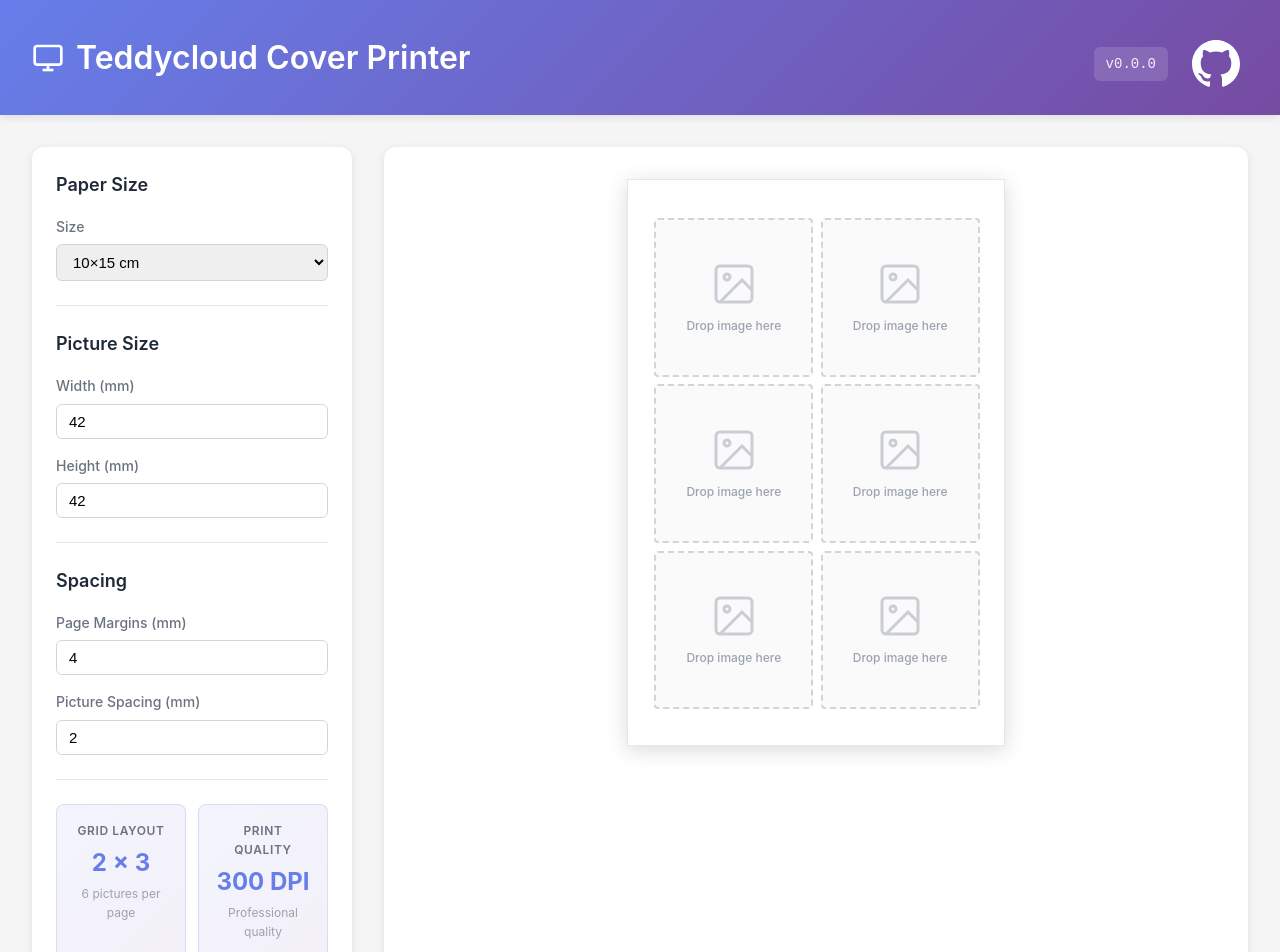
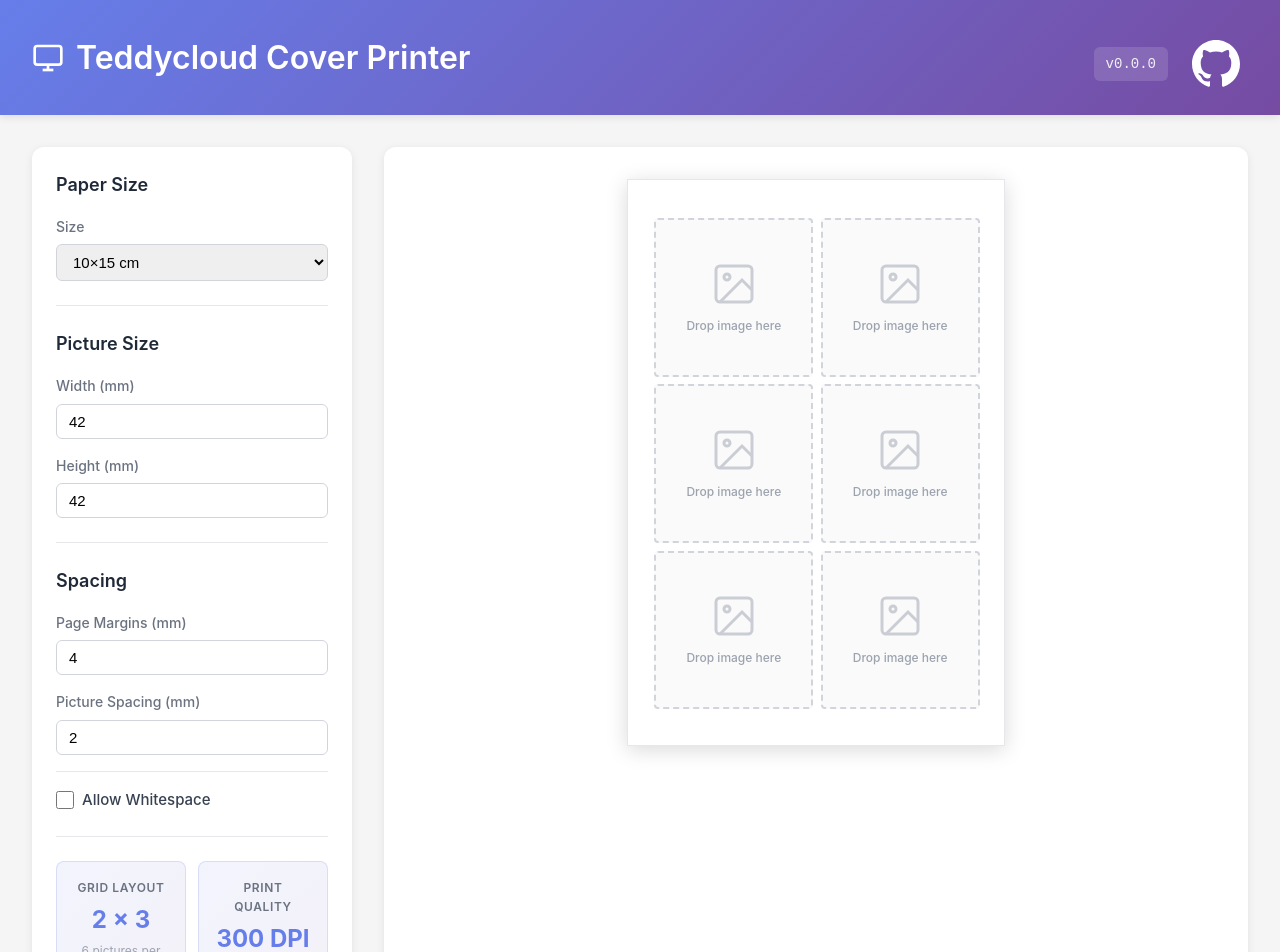
Before and after one commit to guided-traffic/cover-printer, an Angular app: page / in a window 1280 px wide. Shown: the top 952 px of the page. Built offline with nearby package versions, Linux system fonts and the light colour scheme.

Commit message:
feat: add allow whitespace checkbox

```diff
--- a/src/app/app.component.css
+++ b/src/app/app.component.css
@@ -151,6 +151,36 @@
   outline: none;
   border-color: #667eea;
   box-shadow: 0 0 0 3px rgba(102, 126, 234, 0.1);
+}
+
+/* Checkbox Group */
+.checkbox-group {
+  margin-top: 1rem;
+  padding-top: 1rem;
+  border-top: 1px solid #e5e7eb;
+}
+
+.checkbox-group label {
+  display: flex;
+  align-items: center;
+  gap: 0.5rem;
+  cursor: pointer;
+  font-size: 0.9375rem;
+  font-weight: 500;
+  color: #374151;
+  margin-bottom: 0;
+}
+
+.checkbox-group input[type="checkbox"] {
+  width: 1.125rem;
+  height: 1.125rem;
+  cursor: pointer;
+  accent-color: #667eea;
+}
+
+.checkbox-group input[type="checkbox"]:focus {
+  outline: 2px solid #667eea;
+  outline-offset: 2px;
 }
 
 /* Info Section */
@@ -338,12 +368,15 @@
 }
 
 .image-container img {
+  position: absolute;
+  top: 0;
+  left: 0;
   max-width: none;
   max-height: none;
   width: auto;
   height: auto;
   display: block;
-  transform-origin: center center;
+  transform-origin: top left;
   pointer-events: none;
   user-select: none;
 }
@@ -482,7 +515,7 @@
     -webkit-print-color-adjust: exact;
     print-color-adjust: exact;
     /* Ensure transform is preserved during print */
-    transform-origin: center center !important;
+    transform-origin: top left !important;
   }
 
   @page {
--- a/src/app/app.component.html
+++ b/src/app/app.component.html
@@ -87,6 +87,16 @@
             step="0.5"
           />
         </div>
+        <div class="form-group checkbox-group">
+          <label for="allow-whitespace">
+            <input
+              type="checkbox"
+              id="allow-whitespace"
+              [(ngModel)]="allowWhitespace"
+            />
+            Allow Whitespace
+          </label>
+        </div>
       </div>
 
       <div class="info-section">
@@ -151,7 +161,9 @@
                    (wheel)="onWheel($event, placeholder)">
                 <img
                   [src]="placeholder.imageData"
-                  [style.transform]="'translate(' + placeholder.offsetX + 'px, ' + placeholder.offsetY + 'px) scale(' + placeholder.scale + ')'"
+                  [style.width.px]="placeholder.imageWidth * placeholder.scale"
+                  [style.height.px]="placeholder.imageHeight * placeholder.scale"
+                  [style.transform]="'translate(' + placeholder.offsetX + 'px, ' + placeholder.offsetY + 'px)'"
                   alt="Placeholder image"
                 />
                 <button class="reset-btn no-print" (click)="resetImage($event, placeholder)" title="Reset image (fit to fill)">
--- a/src/app/app.component.ts
+++ b/src/app/app.component.ts
@@ -52,6 +52,9 @@ export class AppComponent {
   // Spacing in mm
   margins = 4;
   spacing = 2;
+
+  // Allow whitespace when dragging images
+  allowWhitespace = false;
 
   // Calculated grid
   rows = 0;
@@ -207,10 +210,12 @@ export class AppComponent {
     const scaleY = placeholderHeightPx / placeholder.imageHeight;
     const fitScale = Math.min(scaleX, scaleY);
 
-    // With transform-origin: center center, the image is automatically centered
-    // We just need to set the scale
-    placeholder.offsetX = 0;
-    placeholder.offsetY = 0;
+    // With transform-origin: top left, we need to center the image manually
+    const scaledImageWidth = placeholder.imageWidth * fitScale;
+    const scaledImageHeight = placeholder.imageHeight * fitScale;
+
+    placeholder.offsetX = (placeholderWidthPx - scaledImageWidth) / 2;
+    placeholder.offsetY = (placeholderHeightPx - scaledImageHeight) / 2;
     placeholder.scale = fitScale;
   }
 
@@ -274,9 +279,70 @@ export class AppComponent {
     const deltaX = event.clientX - this.dragState.startX;
     const deltaY = event.clientY - this.dragState.startY;
 
+    // Calculate new offset
+    let newOffsetX = this.dragState.startOffsetX + deltaX;
+    let newOffsetY = this.dragState.startOffsetY + deltaY;
+
+    // If whitespace is not allowed, constrain the image position
+    if (!this.allowWhitespace) {
+      newOffsetX = this.constrainOffset(newOffsetX, placeholder, 'x');
+      newOffsetY = this.constrainOffset(newOffsetY, placeholder, 'y');
+    }
+
     // Update image offset
-    placeholder.offsetX = this.dragState.startOffsetX + deltaX;
-    placeholder.offsetY = this.dragState.startOffsetY + deltaY;
+    placeholder.offsetX = newOffsetX;
+    placeholder.offsetY = newOffsetY;
+  }
+
+  private constrainOffset(offset: number, placeholder: PlaceholderState, axis: 'x' | 'y'): number {
+    // Get the actual placeholder dimensions in CSS pixels
+    const mmToCssPx = 96 / 25.4;
+    const placeholderWidthPx = this.pictureWidth * mmToCssPx;
+    const placeholderHeightPx = this.pictureHeight * mmToCssPx;
+
+    // Calculate the scaled image dimensions
+    const scaledImageWidth = placeholder.imageWidth * placeholder.scale;
+    const scaledImageHeight = placeholder.imageHeight * placeholder.scale;
+
+    if (axis === 'x') {
+      // If the image is smaller than the placeholder, center it
+      if (scaledImageWidth <= placeholderWidthPx) {
+        return (placeholderWidthPx - scaledImageWidth) / 2;
+      }
+
+      // With transform-origin: top left, the image positioning is straightforward:
+      // The left edge is at: offsetX
+      // The right edge is at: offsetX + scaledImageWidth
+
+      // To prevent whitespace on the left: offsetX <= 0
+      const maxOffset = 0;
+
+      // To prevent whitespace on the right: offsetX + scaledImageWidth >= placeholderWidthPx
+      // So: offsetX >= placeholderWidthPx - scaledImageWidth (this will be negative for larger images)
+      const minOffset = placeholderWidthPx - scaledImageWidth;
+
+      // Clamp the offset
+      return Math.max(minOffset, Math.min(maxOffset, offset));
+    } else {
+      // If the image is smaller than the placeholder, center it
+      if (scaledImageHeight <= placeholderHeightPx) {
+        return (placeholderHeightPx - scaledImageHeight) / 2;
+      }
+
+      // With transform-origin: top left, the image positioning is straightforward:
+      // The top edge is at: offsetY
+      // The bottom edge is at: offsetY + scaledImageHeight
+
+      // To prevent whitespace on the top: offsetY <= 0
+      const maxOffset = 0;
+
+      // To prevent whitespace on the bottom: offsetY + scaledImageHeight >= placeholderHeightPx
+      // So: offsetY >= placeholderHeightPx - scaledImageHeight (this will be negative for larger images)
+      const minOffset = placeholderHeightPx - scaledImageHeight;
+
+      // Clamp the offset
+      return Math.max(minOffset, Math.min(maxOffset, offset));
+    }
   }
 
   private onMouseUp(event: MouseEvent) {
@@ -326,11 +392,19 @@ export class AppComponent {
     const imageY = (mouseY - placeholder.offsetY) / oldScale;
 
     // Calculate new offset to keep the point under the mouse stationary
-    const newOffsetX = mouseX - imageX * newScale;
-    const newOffsetY = mouseY - imageY * newScale;
+    let newOffsetX = mouseX - imageX * newScale;
+    let newOffsetY = mouseY - imageY * newScale;
+
+    // Update scale first so constrainOffset can use it
+    placeholder.scale = newScale;
+
+    // If whitespace is not allowed, constrain the image position after zooming
+    if (!this.allowWhitespace) {
+      newOffsetX = this.constrainOffset(newOffsetX, placeholder, 'x');
+      newOffsetY = this.constrainOffset(newOffsetY, placeholder, 'y');
+    }
 
     // Update placeholder state
-    placeholder.scale = newScale;
     placeholder.offsetX = newOffsetX;
     placeholder.offsetY = newOffsetY;
   }
```
